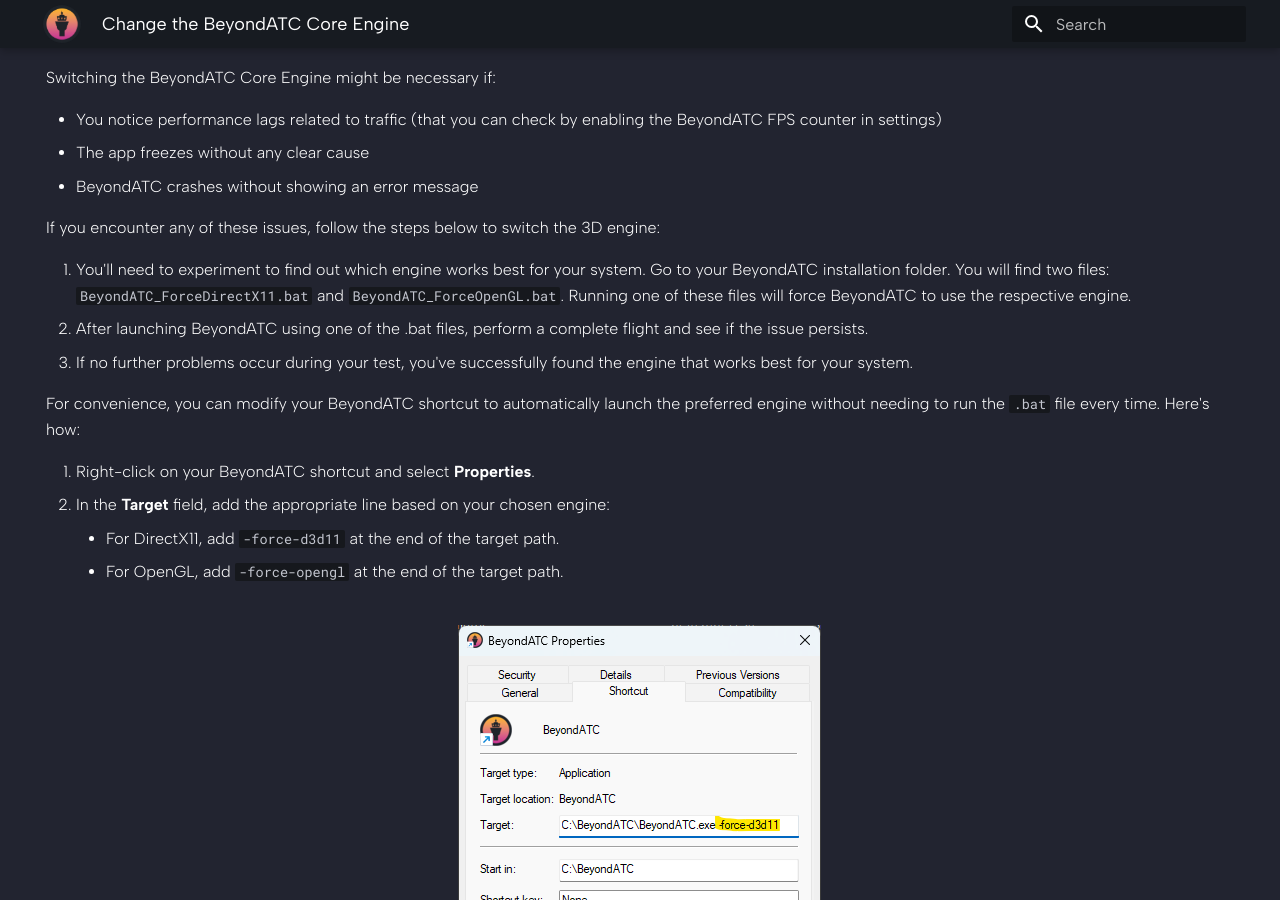
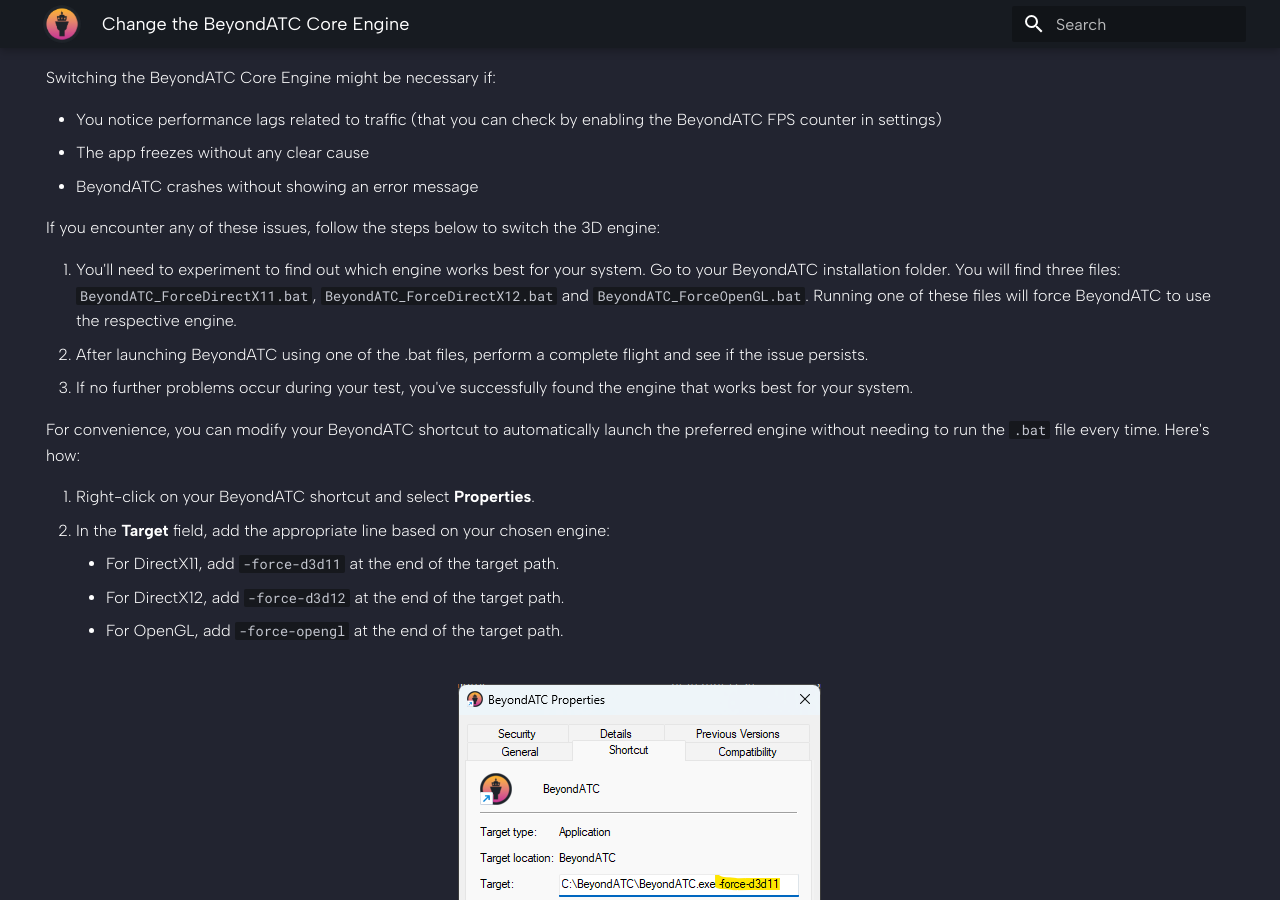
Before and after one commit to BeyondATC/BeyondATC_Wiki, an MkDocs documentation site: the page built from docs/knowledge-base/core-engine.md, in a window 1280 px wide and 900 px high, scrolled down 376 px. Built offline with MkDocs 1.6.1 and Material for MkDocs 9.7.7, drawn with Linux system fonts in a browser that asks for light colours.

Commit message:
Add DirectX12 instructions

```diff
--- a/docs/knowledge-base/core-engine.md
+++ b/docs/knowledge-base/core-engine.md
@@ -23,7 +23,7 @@ Switching the BeyondATC Core Engine might be necessary if:
 
 If you encounter any of these issues, follow the steps below to switch the 3D engine:
 
-1. You'll need to experiment to find out which engine works best for your system. Go to your BeyondATC installation folder. You will find two files: `BeyondATC_ForceDirectX11.bat` and `BeyondATC_ForceOpenGL.bat`. Running one of these files will force BeyondATC to use the respective engine.
+1. You'll need to experiment to find out which engine works best for your system. Go to your BeyondATC installation folder. You will find three files: `BeyondATC_ForceDirectX11.bat`, `BeyondATC_ForceDirectX12.bat` and `BeyondATC_ForceOpenGL.bat`. Running one of these files will force BeyondATC to use the respective engine.
 2. After launching BeyondATC using one of the .bat files, perform a complete flight and see if the issue persists.
 3.  If no further problems occur during your test, you've successfully found the engine that works best for your system.
 
@@ -32,6 +32,7 @@ For convenience, you can modify your BeyondATC shortcut to automatically launch
 1. Right-click on your BeyondATC shortcut and select **Properties**.
 2. In the **Target** field, add the appropriate line based on your chosen engine:
     - For DirectX11, add `-force-d3d11` at the end of the target path.
+    - For DirectX12, add `-force-d3d12` at the end of the target path.
     - For OpenGL, add `-force-opengl` at the end of the target path.
 
 <figure markdown>
```
